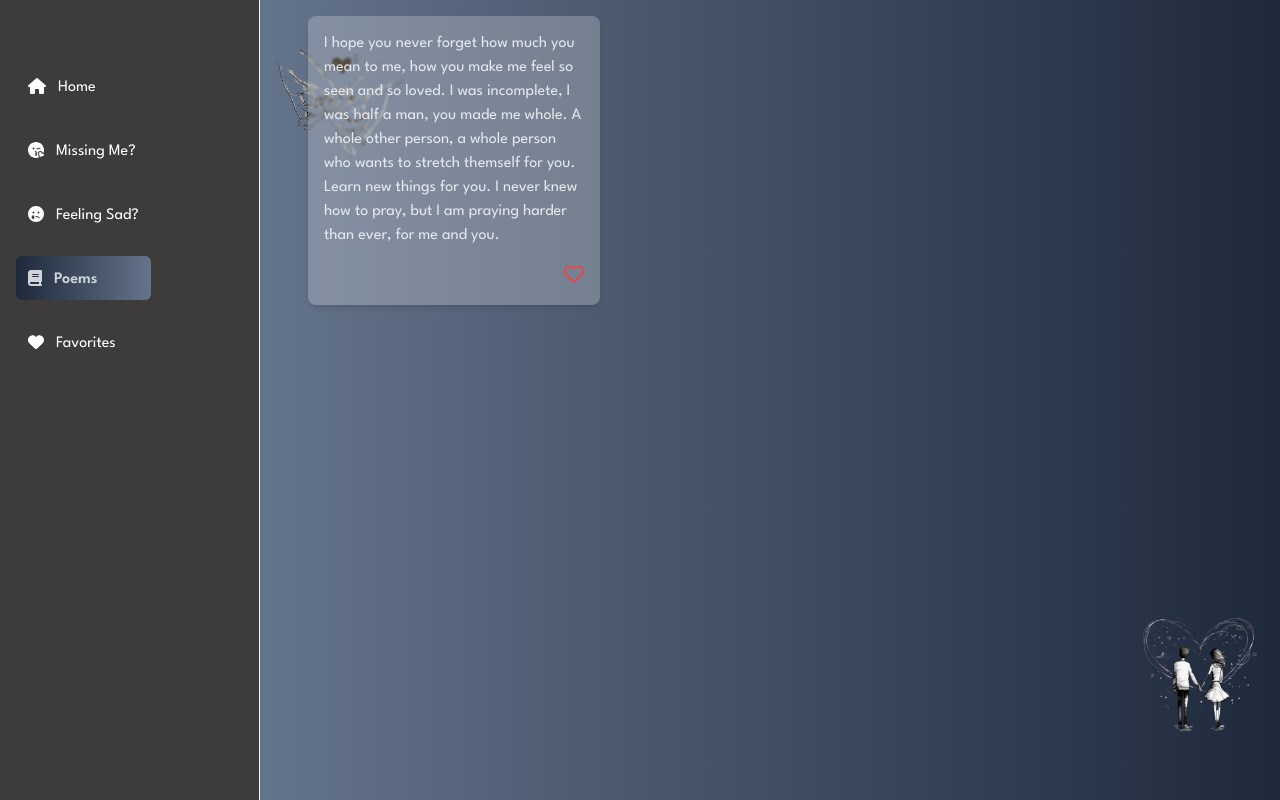
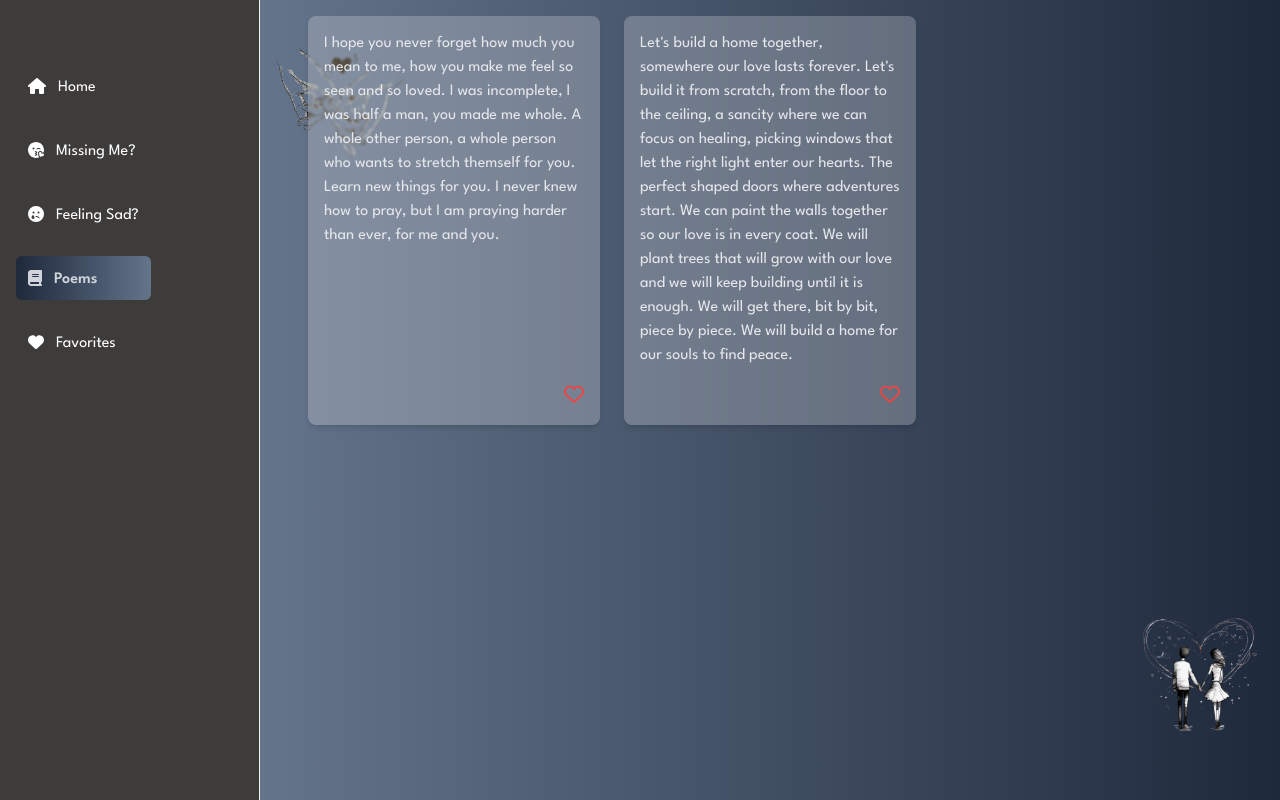
Before and after one commit to ike-nanino/nathia, a Next.js app: page /poems in a window 1280 px wide. Built offline with nearby package versions, Linux system fonts and the light colour scheme.

Commit message:
Add new message to Poems component

```diff
--- a/app/poems/page.tsx
+++ b/app/poems/page.tsx
@@ -10,6 +10,7 @@ import MobileNav from "@/components/MobileNav";
 
 const messages = [
   " I hope you never forget how much you mean to me, how you make me feel so seen and so loved. I was incomplete, I was half a man, you made me whole. A whole other person, a whole person who wants to stretch themself for you. Learn new things for you. I never knew how to pray, but I am praying harder than ever, for me and you.",
+  "Let's build a home together, somewhere our love lasts forever. Let's build it from scratch, from the floor to the ceiling, a sancity where we can focus on healing, picking windows that let the right light enter our hearts. The perfect shaped doors where adventures start. We can paint the walls together so our love is in every coat. We will plant trees that will grow with our love and we will keep building until it is enough. We will get there, bit by bit, piece by piece. We will build a home for our souls to find peace.",
 ];
 
 const Poems = () => {
```
